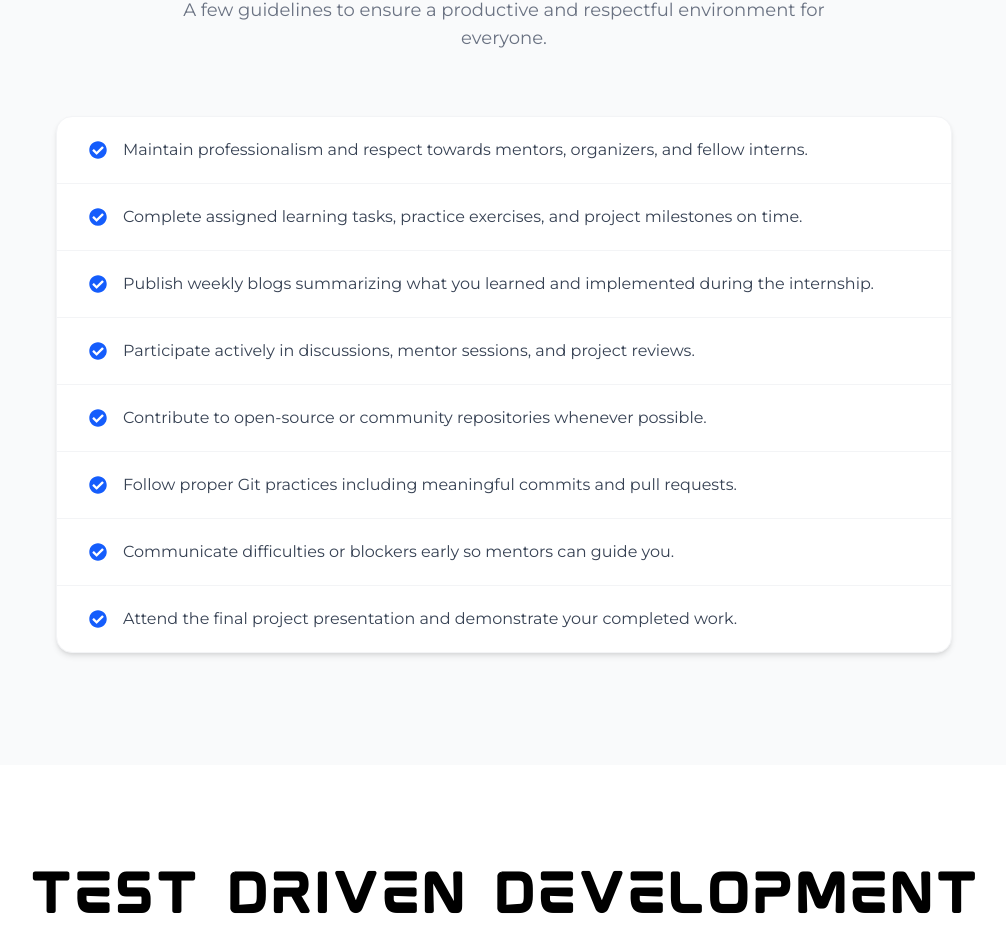
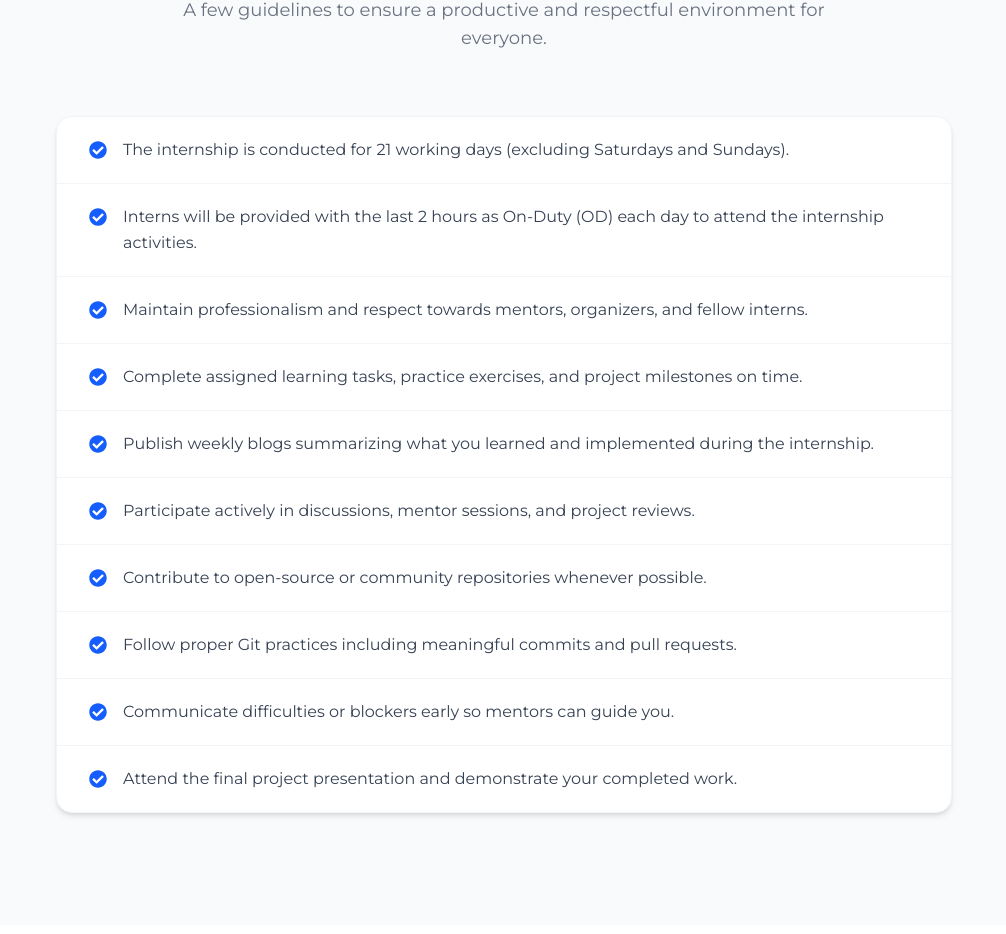
Before and after one commit to Kite-IPS/Ips_Portfolio, a React (Vite) app in the folder Client/: page /internship in a window 1280 px wide. Shown: the part 4351-5285 px from the top of the page, without its empty margins (136-1142 px from the left). Built offline with nearby package versions, Linux system fonts and the light colour scheme.

Commit message:
Updated Internship Time period

```diff
--- a/Client/src/Pages/CommunityInteraction/Internship.jsx
+++ b/Client/src/Pages/CommunityInteraction/Internship.jsx
@@ -23,6 +23,8 @@ const Internship = () => {
     ];
 
     const rules = [
+        'The internship is conducted for 21 working days (excluding Saturdays and Sundays).',
+        'Interns will be provided with the last 2 hours as On-Duty (OD) each day to attend the internship activities.',
         'Maintain professionalism and respect towards mentors, organizers, and fellow interns.',
         'Complete assigned learning tasks, practice exercises, and project milestones on time.',
         'Publish weekly blogs summarizing what you learned and implemented during the internship.',
```
